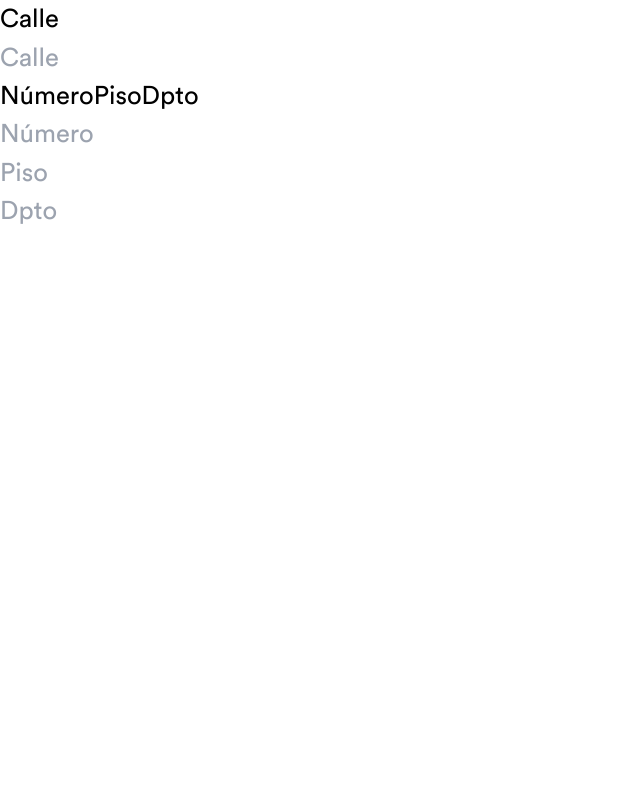
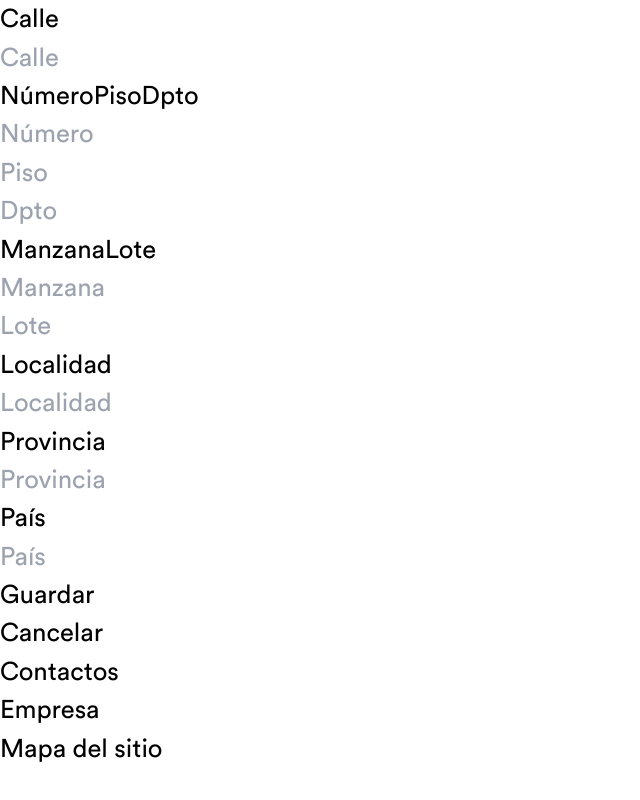
Before and after one commit to Lombardimn/frontend-PMM, a React (Vite) app: page /clients/new in a window 1280 px wide. Shown: the part 1406-2206 px from the top of the page, without its empty margins (0-640 px from the left). Before the commit the page ends 1637 px from the top, so only its background shows below. Built offline with nearby package versions, Linux system fonts and the light colour scheme.

Commit message:
new client v4

```diff
--- a/package.json
+++ b/package.json
@@ -15,6 +15,7 @@
     "react-dom": "^18.2.0",
     "react-hook-form": "^7.51.4",
     "react-router-dom": "^6.23.0",
+    "sonner": "^1.4.41",
     "vite-tsconfig-paths": "^4.3.2"
   },
   "devDependencies": {
--- /dev/null
+++ b/src/components/Button/ButtonAction.tsx
@@ -0,0 +1,14 @@
+interface ButtonActionProps {
+  children: React.ReactNode,
+  className: string,
+  type?: "submit" | "reset" | "button"
+}
+
+export const ButtonAction = (props: ButtonActionProps) => {
+
+  return (
+    <button className={props.className} type={props.type} >
+      {props.children}
+    </button>
+  )
+}
--- a/src/components/Button/index.ts
+++ b/src/components/Button/index.ts
@@ -1 +1,2 @@
+export * from './ButtonAction';
 export * from './CallToAction';
--- a/src/components/Footer/Footer.tsx
+++ b/src/components/Footer/Footer.tsx
@@ -3,7 +3,7 @@ import { Partner } from "./Partner"
 
 export const Footer = () => {
   return (
-    <footer className="h-auto w-full bg-gray-800 mt-10">
+    <footer className="h-auto w-full bg-gray-800 mt-5">
       <section className="text-xl flex flex-col justify-center items-center gap-3 py-4">
         <CallToAction href="/" className="">
           Contactos
--- a/src/pages/ClientPage/NewClientPage.tsx
+++ b/src/pages/ClientPage/NewClientPage.tsx
@@ -1,20 +1,49 @@
-import { Navbar } from "@/components"
+import { ButtonAction, CallToAction, Footer, Navbar } from "@/components"
+import { useState } from "react"
+import { useForm } from "react-hook-form"
+import { Toaster, toast } from "sonner"
 
 export const NewClientPage = () => {
+
+  const  { register, handleSubmit, formState:{ errors } } = useForm()
+  const  [submitted, setSubmitted] = useState(false)
+
+  const onSubmit = (data: any) => {
+    if (data.values === null ) {
+      console.log(data)
+      toast.error('Campos obligatorios vacios', { duration: 3000 })
+      return
+    }
+    setSubmitted(true)
+    toast.success('Usuario registrado', { duration: 3000 })
+};
 
   return (
     <>
       <header>
         <Navbar />
       </header>
-      <main className="bg-gray-900 h-svh w-full text-white mt-24">
+
+      <Toaster
+        richColors
+        theme="system"
+        toastOptions={{
+          style: {
+            height: '40px',
+            padding: '4px',
+          },
+          className: 'class',
+        }}
+      />
+
+      <main className="bg-gray-900 h-full w-full text-white mt-24">
         <section className="mx-4 pt-4">
           <h2 className="font-bold text-3xl">Clientes</h2>
           <p className="text-lg italic pb-2">Consulta general de clientes.</p>
         </section>
         <section className="text-2xl mx-4 mt-4 p-1 h-auto rounded-lg w-auto bg-gradient-to-l from-blue-950 from-10% via-sky-950 via-30% bg-cyan-950 to-90%">
 
-          <form action="">
+          <form onSubmit={handleSubmit(onSubmit)}>
             <span className="text-xl m-2">General</span>
             <div className="mx-2">
               <label htmlFor="firstNameClient" className="hidden md:block">Nombre</label>
@@ -91,19 +120,80 @@ export const NewClientPage = () => {
                   placeholder="Piso"
                   name="floorClient"
                   id="floorClient"
-                  className="rounded-md bg-slate-50 border border-black text-gray-800 w-full p-2"
+                  className="rounded-md bg-slate-50 border border-black text-gray-800 w-1/3 p-2"
                 />
                 <input
                   type="text"
                   placeholder="Dpto"
                   name="DepartamentClient"
                   id="DepartamentClient"
+                  className="rounded-md bg-slate-50 border border-black text-gray-800 w-1/3 p-2"
+                />
+              </div>
+            </div>
+            <div className="mx-2 flex flex-col justify-start mt-3">
+              <div className="flex justify-between">
+                <label htmlFor="blockClient" className="hidden md:block">Manzana</label>
+                <label htmlFor="lotClient" className="hidden md:block">Lote</label>
+              </div>
+              <div className="flex justify-between gap-4">
+                <input
+                  type="text"
+                  placeholder="Manzana"
+                  name="blockClient"
+                  id="blockClient"
+                  className="rounded-md bg-slate-50 border border-black text-gray-800 w-full p-2"
+                />
+                <input
+                  type="text"
+                  placeholder="Lote"
+                  name="lotClient"
+                  id="lotClient"
                   className="rounded-md bg-slate-50 border border-black text-gray-800 w-full p-2"
                 />
               </div>
             </div>
+            <div className="mx-2">
+              <label htmlFor="localityClient" className="hidden md:block">Localidad</label>
+              <input
+                type="text"
+                placeholder="Localidad"
+                name="localityClient"
+                id="localityClient"
+                className="rounded-md bg-slate-50 border border-black text-gray-800 w-full p-2 mt-3"
+              />
+            </div>
+            <div className="mx-2">
+              <label htmlFor="provinceClient" className="hidden md:block">Provincia</label>
+              <input
+                type="text"
+                placeholder="Provincia"
+                name="provinceClient"
+                id="provinceClient"
+                className="rounded-md bg-slate-50 border border-black text-gray-800 w-full p-2 mt-3"
+              />
+            </div>
+            <div className="mx-2">
+              <label htmlFor="stateClient" className="hidden md:block">País</label>
+              <input
+                type="text"
+                placeholder="País"
+                name="stateClient"
+                id="stateClient"
+                className="rounded-md bg-slate-50 border border-black text-gray-800 w-full p-2 mt-3"
+              />
+            </div>
+            <section className="flex justify-center gap-4 mt-5 mb-3">
+              <ButtonAction type="submit" className="h-auto w-auto text-center text-xl font-semibold p-2 border border-transparent bg-gradient-to-r from-blue-700 from-10% via-sky-700 via-30% bg-cyan-700 to-90% rounded-lg hover:from-blue-500 hover:via-sky-500 hover:to-cyan-500 focus:ring focus:ring-cyan-300">
+                Guardar
+              </ButtonAction>
+              <CallToAction href="/clients" className="h-auto w-auto text-center text-xl font-semibold p-2 border border-transparent rounded-lg bg-red-600 hover:bg-red-800 focus:ring focus:ring-red-300">
+                Cancelar
+              </CallToAction>
+            </section>
           </form>
         </section>
+        <Footer />
       </main>
     </>
   )
```
Also changed, not shown: src/components/index.ts (+6 -9 lines), src/models/Interfaces.ts (added, +15 -0 lines), 1 other file (tests, documents, lock files or other folders). Lines whose indentation alone changed are shown as unchanged.
